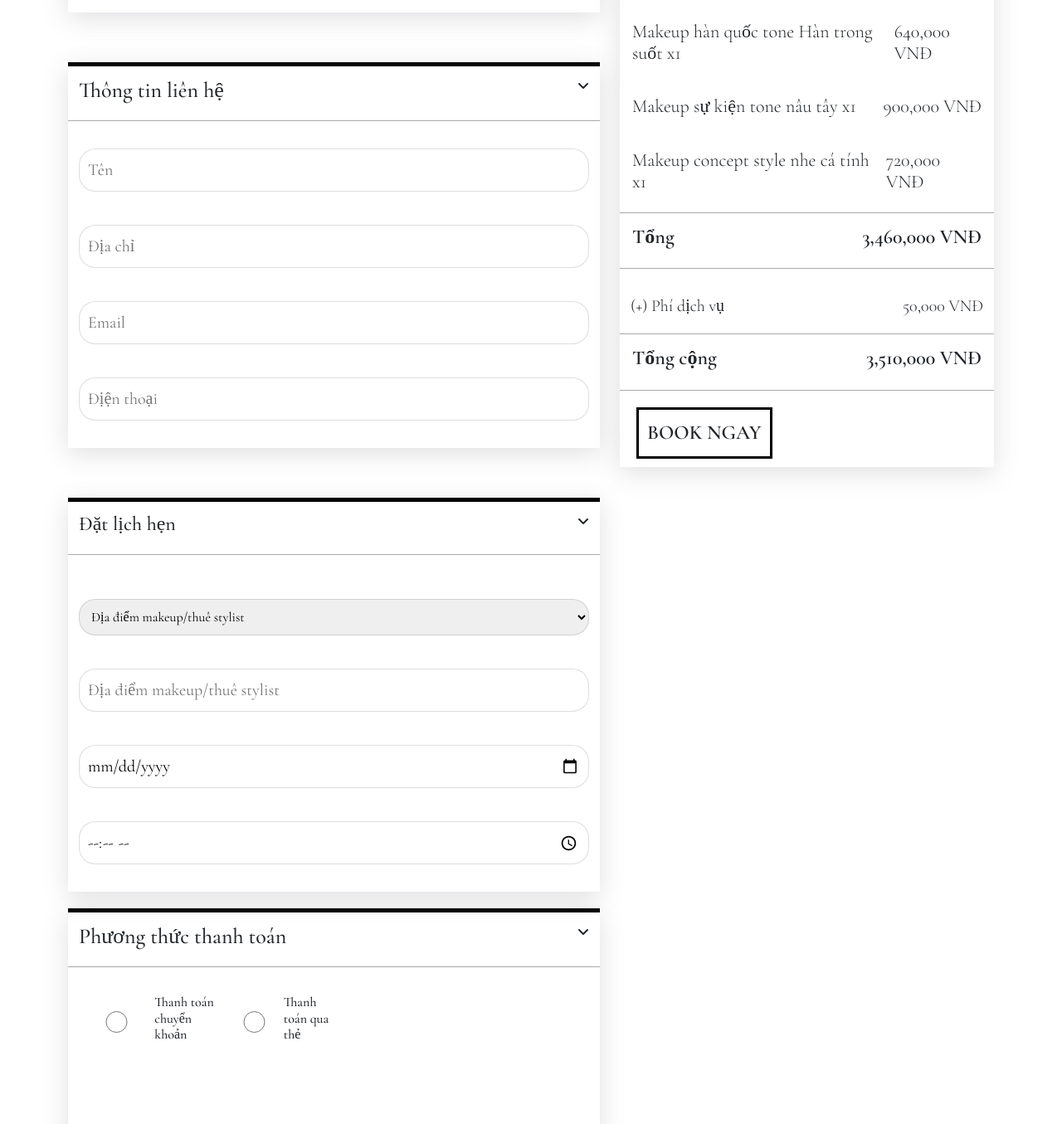
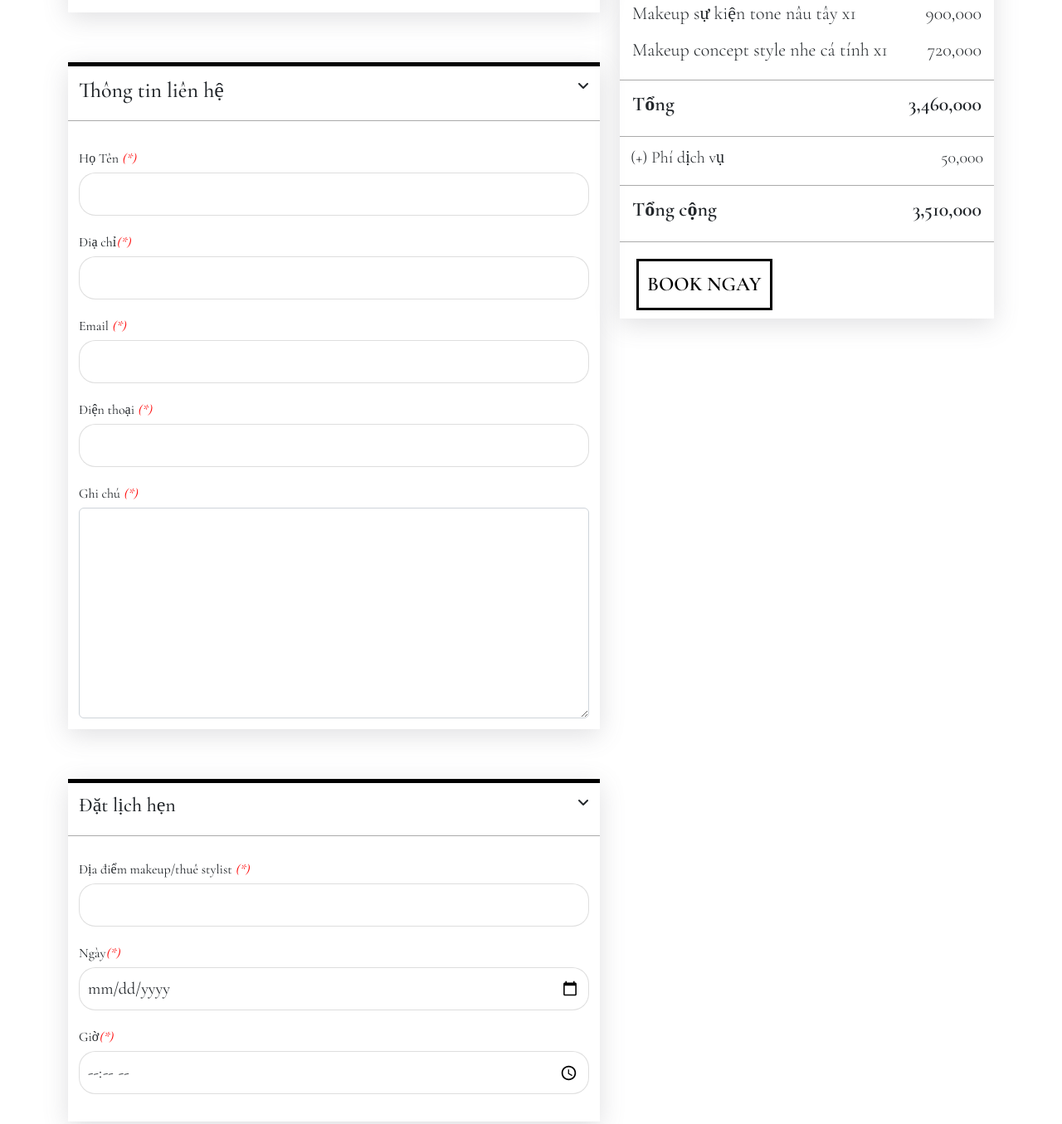
Before and after one commit to TangHoangYen/Beauty-makeup-stylist, a plain HTML site: page checkout.html in a window 1280 px wide. Shown: the part 724-2079 px from the top of the page at 83% size. Drawn offline with nearby package versions, Linux system fonts and the light colour scheme; a web font is replaced by a local one.

Commit message:
thay doi thanh toan

```diff
--- a/checkout.html
+++ b/checkout.html
@@ -142,7 +142,7 @@
             </div>
         </div>
         <div class="checkout">
-            <form action="index.html">
+
             <div class="container">
                 <div class="row">
                     <div class="col-12 col-sm-6 col-md-7 col-lg-7">
@@ -163,13 +163,35 @@
                                     <div class="icon"><i class="fa-solid fa-angle-down"></i></div>
                                 </div>
                                 <div class="content">
+                                    <div class="form-group">
+                                        <div class="information"><label for="">Họ Tên <span class="txt_red">(*)</span></label><span class="txt_red" id="error_name"></span></div>
+                                        <input type="text" class="form-control" id="txt_name"onblur="checkName();" >
+                                    </div>
+                                    <div class="form-group">
+                                        <div class="information"><label for="">Điạ chỉ<span class="txt_red">(*)</span></label><span class="txt_red" id="error_address"></span></div>
+                                        <input type="text" class="form-control" id="txt_address"onblur="checkAddress();" >
+                                    </div>
+                                    <div class="form-group">
+                                        <div class="information"><label for="">Email <span class="txt_red">(*)</span></label><span class="txt_red" id="error_email"></span></div>
+                                        <input type="email" class="form-control" id="txt_email"onblur="checkEmail();" >
+                                    </div>
+                                    <div class="form-group">
+                                        <div class="information"><label for="">Điện thoại <span class="txt_red">(*)</span></label><span class="txt_red" id="error_phone"></span></div>
+                                        <input type="number" class="form-control" id="txt_phone"onblur="checkPhone();" >
+                                    </div>
+                                    <div class="form-group">
+                                        <div class="information"><label for="">Ghi chú <span class="txt_red">(*)</span></label><span class="txt_red" id="error_note"></span></div>
+                                        <textarea type="text"class="form-control" id="txt_note" rows="10"  onblur="checkNote();"></textarea>
 
-                                        <input id="fullname" type="text" placeholder="Tên" required>
+                                    </div>
+
+
+                                        <!-- <input id="fullname" type="text" placeholder="Tên" required>
                                         <input id="address" type="text" placeholder="Địa chỉ" required>
                                         <input id="email" type="email" placeholder="Email" required>
-                                        <input id="phone" type="number" placeholder="Địện thoại" required>
+                                        <input id="phone" type="number" placeholder="Địện thoại" required> -->
                                         <!-- <input id="address_makeup" type="text" placeholder="Địa điểm makeup"> -->
-                                        <div class="error"></div>
+                                        <!-- <div class="error"></div> -->
 
 
 
@@ -184,23 +206,25 @@
                                     <div class="icon"><i class="fa-solid fa-angle-down"></i></div>
                                 </div>
                                 <div class="content">
-                                    <select class="from-select">
-                                        <option>
-                                            Địa điểm makeup/thuê stylist
-                                        </option>
-                                        <option>
-                                            Tại Sudio
-                                        </option>
-                                        <option>
-                                            Tại nhà riêng/Địa điểm khác
-                                        </option>
-                                    </select>
-                                    <input id="address_makeup" type="text" placeholder="Địa điểm makeup/thuê stylist" required>
-                                    <input id="fullname" type="date" placeholder="Ngày" required>
-                                    <input id="address" type="time" placeholder="Giờ" required>
+                                    <div class="form-group">
+                                        <div class="information"><label for="">Địa điểm makeup/thuê stylist <span class="txt_red">(*)</span></label><span class="txt_red" id="error_address_makeup"></span></div>
+                                        <input type="text"class="form-control" id="txt_address_makeup"  onblur="checkMakeup();">
+
+                                    </div>
+                                    <div class="form-group">
+                                        <div class="information"><label for="">Ngày<span class="txt_red">(*)</span></label><span class="txt_red" id="error_date"></span></div>
+                                        <input type="date"class="form-control" id="txt_date"  onblur="checkDate();">
+
+                                    </div>
+                                    <div class="form-group">
+                                        <div class="information"><label for="">Giờ<span class="txt_red">(*)</span></label><span class="txt_red" id="error_time"></span></div>
+                                        <input type="time"class="form-control" id="txt_time"  onblur="checkTime();">
+
+                                    </div>
 
 
-                                    <div class="error"></div>
+
+
 
 
                                 </div>
@@ -349,7 +373,7 @@
                                         <h6>Makeup Cô Dâu tone Hàn trong suốt x1</h6>
                                     </div>
                                     <div class="price">
-                                        <h6>1,200,000 VNĐ</h6>
+                                        <h6>1,200,000</h6>
                                     </div>
                                 </div>
                                 <div class="content d-flex justify-content-between">
@@ -357,7 +381,7 @@
                                         <h6>Makeup hàn quốc tone Hàn trong suốt x1</h6>
                                     </div>
                                     <div class="price">
-                                        <h6>640,000 VNĐ</h6>
+                                        <h6>640,000</h6>
                                     </div>
                                 </div>
                                 <div class="content d-flex justify-content-between">
@@ -365,7 +389,7 @@
                                         <h6>Makeup sự kiện tone nâu tây x1</h6>
                                     </div>
                                     <div class="price">
-                                        <h6>900,000 VNĐ</h6>
+                                        <h6>900,000 </h6>
                                     </div>
                                 </div>
                                 <div class="content d-flex justify-content-between">
@@ -373,38 +397,38 @@
                                         <h6>Makeup concept style nhe cá tính x1</h6>
                                     </div>
                                     <div class="price">
-                                        <h6>720,000 VNĐ</h6>
+                                        <h6>720,000 </h6>
                                     </div>
                                 </div>
                             </div>
                             <div class="sub_total">
                                 <div class="title d-flex justify-content-between">
                                     <h4>Tổng</h4>
-                                    <h4>3,460,000 VNĐ</h4>
+                                    <h4>3,460,000 </h4>
                                 </div>
                                 <div class="content d-flex justify-content-between">
                                     <div class="text">
                                         <h6>(+) Phí dịch vụ</h6>
                                     </div>
                                     <div class="price">
-                                        <h6>50,000 VNĐ</h6>
+                                        <h6>50,000 </h6>
                                     </div>
                                 </div>
                             </div>
                             <div class="total_price ">
                                 <div class="title d-flex justify-content-between">
                                     <h4>Tổng cộng</h4>
-                                    <h4>3,510,000 VNĐ</h4>
+                                    <h4>3,510,000 </h4>
                                 </div>
 
                             </div>
 
-                            <button type="submit"  class="btn">BOOK NGAY </button>
+                            <button type="submit" class="btn_1" onclick="send(); " ><a href="index.html">BOOK NGAY</a></button>
                         </div>
                     </div>
                 </div>
             </div>
-        </form>
+
         </div>
 
 
--- a/css/checkout.css
+++ b/css/checkout.css
@@ -133,6 +133,11 @@
         top: 80%;
         box-shadow: rgba(100, 100, 111, 0.2) 0px 7px 29px 0px;
 }
+.txt_red {
+        color: red;
+
+        font-style: italic;
+}
 .checkout .book .title {
         padding: 13px;
         border-top: 5px solid #000;
@@ -152,8 +157,7 @@
 
         border: 1px solid #4645452d;
 }
-/* .checkout .book .title .from-select {
-} */
+
 .checkout .payment {
         box-shadow: rgba(100, 100, 111, 0.2) 0px 7px 29px 0px;
 
@@ -265,6 +269,20 @@
 
         box-shadow: rgba(100, 100, 111, 0.2) 0px 7px 29px 0px;
 }
+.checkout .infor .form-group .information {
+        margin-top: 20px;
+        margin-bottom: -15px;
+}
+.checkout .infor .form-group textarea {
+        margin-top: 20px;
+}
+.checkout .book .content {
+        margin-top: -20px;
+}
+.checkout .book .form-group .information {
+        margin-top: 15px;
+        margin-bottom: -15px;
+}
 .book {
         box-shadow: rgba(100, 100, 111, 0.2) 0px 7px 29px 0px;
 }
@@ -317,6 +335,15 @@
         margin-bottom: 10px;
         margin-left: 20px;
 }
+.book button a {
+        color: #000;
+}
+.book button a:hover {
+        color: #ffff;
+}
+.book button:hover a {
+        color: #ffff;
+}
 
 .book button:hover {
         background-color: #000;
--- a/js/checkout.js
+++ b/js/checkout.js
@@ -5,53 +5,120 @@ $(function () {
                 $(".select").parent().find(".card").slideToggle();
                 $(".select").parent().find(".transfer").slideToggle();
         });
-        // $(" .content .text ul li").click(function () {
-        //         $(".content .card").addClass("active");
-        // });
-        // $(".payment .content .text ul li").click(function () {
-        //         $(this).toggleClass("active");
-        //         $(this).parent().find(".content").slideToggle();
-        // });
+        $(" .content .text ul li").click(function () {
+                $(".content .card").addClass("active");
+        });
 
         $("  .radio_2").click(function right() {
                 $(".payment .select .card").addClass("active");
                 $(".payment .select .transfer").removeClass("active");
-
-                // $(".payment .select .card").addClass("active");
-                // $(".payment .select").parent().find(".card").slideToggle();
         });
         $(" .radio_1").click(function left() {
                 $(".payment .select .transfer").addClass("active");
                 $(".payment .select .card").removeClass("active");
         });
-        $(" .payment .pay .content .card ul li").click(function () {
+        $(" .payment .select .card ul li").click(function () {
                 $(this).addClass("active");
                 $(this).siblings().removeClass("active");
         });
 });
-// var fullname = document.querySelector("#fullname");
-// var phone = document.querySelector("#phone");
-// var address = document.querySelector("#address");
-// var address_makeup = document.querySelector("#address_makeup");
-// var email = document.querySelector("#email");
-// var error = document.querySelector(".error");
+function checkName() {
+        var name = document.getElementById("txt_name");
+        var check_error_name = document.getElementById("error_name");
 
-// function validate() {
-//         if (fullname.value == "" || phone.value == "" || address.value == "" || address_makeup.value == "" || email.value == "") {
-//                 error.innerHTML = "Bạn chưa nhập đủ thông tin";
-//         } else if (phone.value.length > 11 || phone.value.length < 9) {
-//                 error.innerHTML = "Số điện thoại không hợp lệ";
-//         } else {
-//                 error.innerHTML = "Thông tin đã được lưu";
-//         }
-// }
+        if (name.value == "") {
+                check_error_name.innerHTML = "Họ tên không được để trống";
+        } else {
+                check_error_name.innerHTML = "";
+                return name;
+        }
+}
+function checkAddress() {
+        var address = document.getElementById("txt_address");
+        var check_error_address = document.getElementById("error_address");
 
-// var name_card = document.querySelector("#name_card");
-// var number_card = document.querySelector("#number_card");
-// var cvv = document.querySelector("#cvv");
-// var expire_date = document.querySelector("#expire_date");
-// var error1 = document.querySelector(".error1");
+        if (address.value == "") {
+                check_error_address.innerHTML = "Địa chỉ không được để trống";
+        } else {
+                check_error_address.innerHTML = "";
+                return address;
+        }
+}
+function checkEmail() {
+        var email = document.getElementById("txt_email");
+        var check_error_email = document.getElementById("error_email");
 
+        if (email.value == "") {
+                check_error_email.innerHTML = "Email không được để trống";
+        } else {
+                check_error_email.innerHTML = "";
+                return email;
+        }
+}
+function checkPhone() {
+        var phone = document.getElementById("txt_phone");
+        var check_error_phone = document.getElementById("error_phone");
+
+        if (phone.value == "") {
+                check_error_phone.innerHTML = "Điện thoại không được để trống";
+        } else if (phone.value.length > 11 || phone.value.length < 9) {
+                check_error_phone.innerHTML = "Định dạng số điện thoại không đúng";
+        } else {
+                check_error_phone.innerHTML = "";
+                return phone;
+        }
+}
+function checkNote() {
+        var note = document.getElementById("txt_note");
+        var check_error_note = document.getElementById("error_note");
+
+        if (note.value == "") {
+                check_error_note.innerHTML = "Ghi chú không được để trống";
+        } else {
+                check_error_note.innerHTML = "";
+                return note;
+        }
+}
+function checkMakeup() {
+        var address_makeup = document.getElementById("txt_address_makeup");
+        var check_error_address_makeup = document.getElementById("error_address_makeup");
+
+        if (address_makeup.value == "") {
+                check_error_address_makeup.innerHTML = "Địa điểm không được để trống";
+        } else {
+                check_error_address_makeup.innerHTML = "";
+                return note;
+        }
+}
+function checkDate() {
+        var date = document.getElementById("txt_date");
+        var check_error_date = document.getElementById("error_date");
+
+        if (date.value == "") {
+                check_error_date.innerHTML = "Ngày không được để trống";
+        } else {
+                check_error_date.innerHTML = "";
+                return note;
+        }
+}
+function checkTime() {
+        var time = document.getElementById("txt_time");
+        var check_error_time = document.getElementById("error_time");
+
+        if (time.value == "") {
+                check_error_time.innerHTML = "Ngày không được để trống";
+        } else {
+                check_error_time.innerHTML = "";
+                return note;
+        }
+}
+function send() {
+        if (checkName() && checkPhone() && checkNote() && checkAddress() && checkEmail() && checkMakeup() && checkDate() && checkTime()) {
+                alert("Cảm ơn bạn đã đăng ký dịch vụ của chúng tôi");
+        } else {
+                alert("Vui lòng kiểm tra dữ liệu");
+        }
+}
 $(".trademark .slide-inner").slick({
         slidesToShow: 3,
         infinite: true,
```
